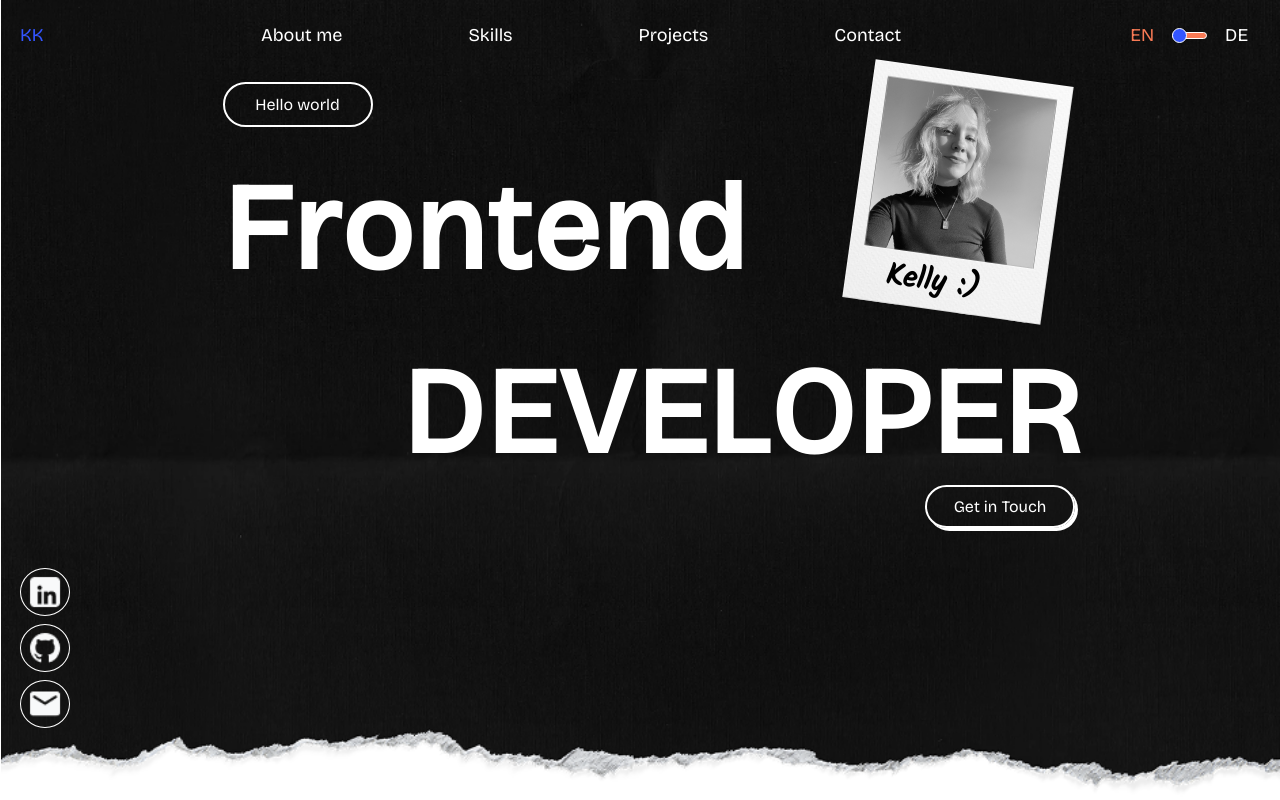
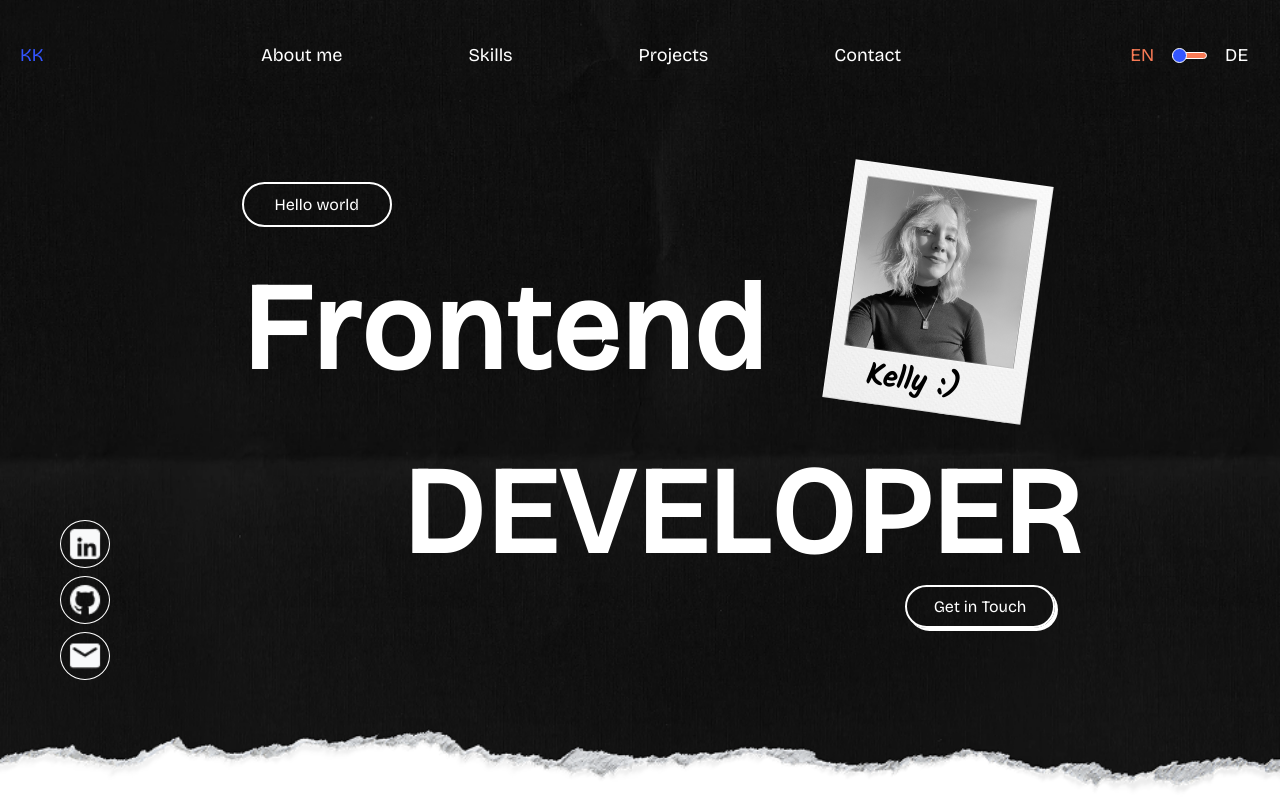
Before and after one commit to KKrntzk/portfolio, an Angular app: page / in a window 1280 px wide. Shown: the top 800 px of the page. Built offline with nearby package versions, Linux system fonts and the light colour scheme; grey boxes are pictures that could not be loaded.

Commit message:
hero section styling updated

```diff
--- a/src/app/sections/hero/hero-main/hero-main.scss
+++ b/src/app/sections/hero/hero-main/hero-main.scss
@@ -33,7 +33,9 @@
   flex-direction: column;
   justify-content: center;
   align-items: center;
-  width: 870px;
+  width: 100%;
+  max-width: 870px;
+  padding: 0 20px;
 }
 
 .title-2-container {
@@ -43,7 +45,8 @@
 
 .inner-container-with-profile {
   display: flex;
-  gap: 80px;
+  width: 100%;
+  gap: 5%;
   align-items: center;
   justify-content: center;
 }
--- a/src/app/sections/hero/hero.scss
+++ b/src/app/sections/hero/hero.scss
@@ -1,19 +1,45 @@
 :host {
+  display: block;
+  width: 100%;
+}
+
+.hero {
+  height: 100vh;
+  width: 100%;
+  max-width: 1920px;
+  margin: 0 auto;
+  background-image: url('/img/background/01_Hero1.png');
+  background-size: cover;
+  background-position: bottom center;
+  background-repeat: no-repeat;
+  display: flex;
+  justify-content: center;
+  align-items: center;
+  position: relative;
+  overflow: hidden;
+  box-sizing: border-box;
+}
+
+app-header {
+  position: absolute;
+  top: 20px;
+  width: 100%;
+  display: flex;
+  justify-content: center;
+}
+
+app-hero-main {
   width: 100%;
   display: flex;
   justify-content: center;
   align-items: center;
+  z-index: 1;
 }
 
-.hero {
-  height: 100vh;
-  background-image: url('/img/background/01_Hero1.png');
-  max-width: 1920px;
-  width: 100%;
-  background-size: contain;
-  background-position: top;
-  background-repeat: no-repeat;
+app-socials {
+  position: absolute;
+  bottom: 120px;
+  left: 40px;
   display: flex;
-  justify-content: center;
   flex-direction: column;
 }
```
